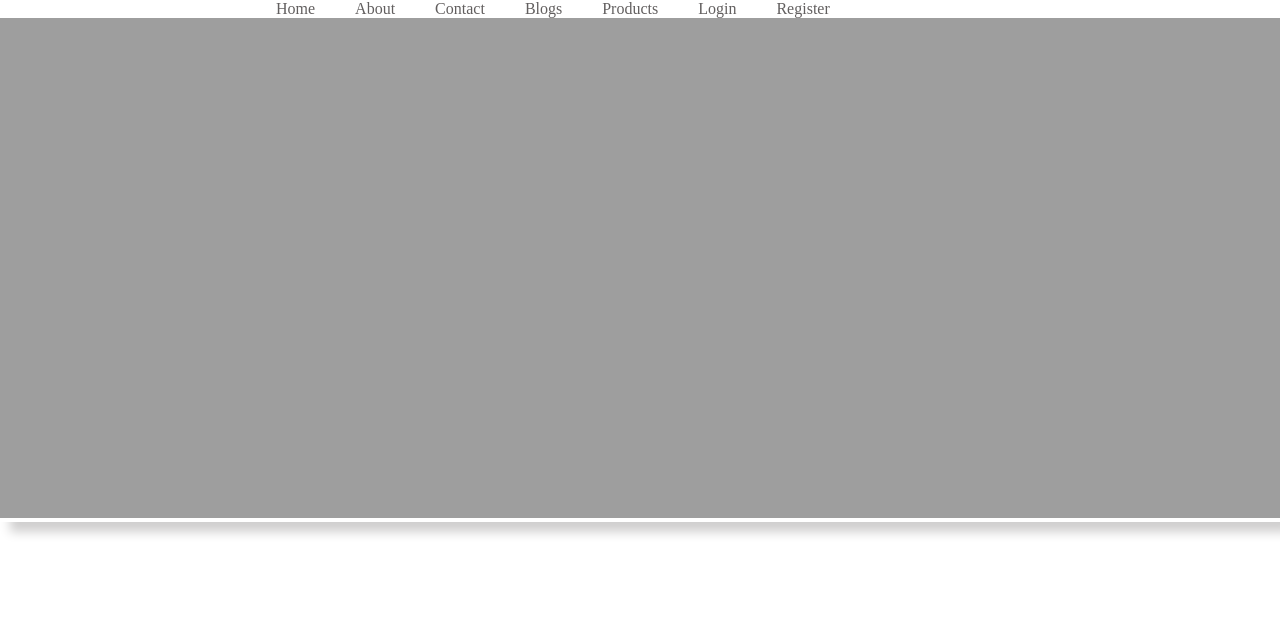
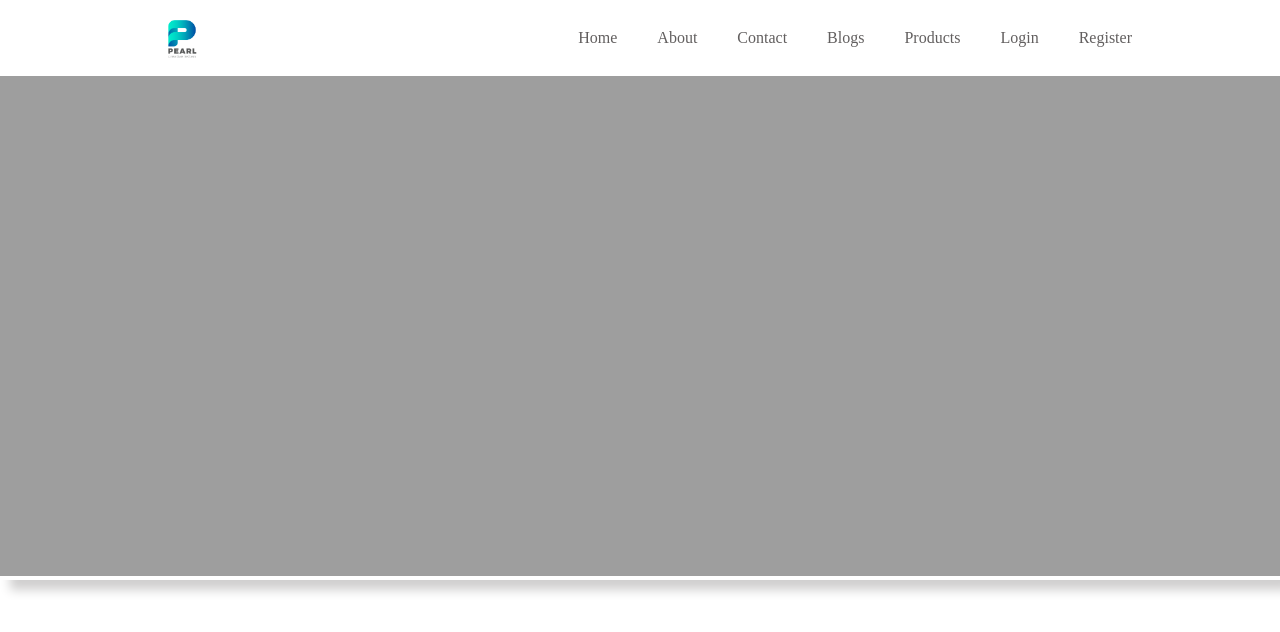
Before and after one commit to mabedinfahim/Assignment-o3-for-shopify, a plain HTML site: page index.html in a window 1280 px wide. Drawn offline with Linux system fonts and the light colour scheme; the site is published under a folder, as on GitHub Pages, so addresses that start at the root find nothing.

Commit message:
img probele solved

```diff
--- a/index.html
+++ b/index.html
@@ -13,7 +13,7 @@
         <section>
            <div class="row container">
                 <div class="brand">
-                    <img src="/images/logo.png" alt="" srcset="">
+                    <img src="./images/logo.png" alt="" srcset="">
                 </div>
                 <div class="menu">
                     <ul>
```
